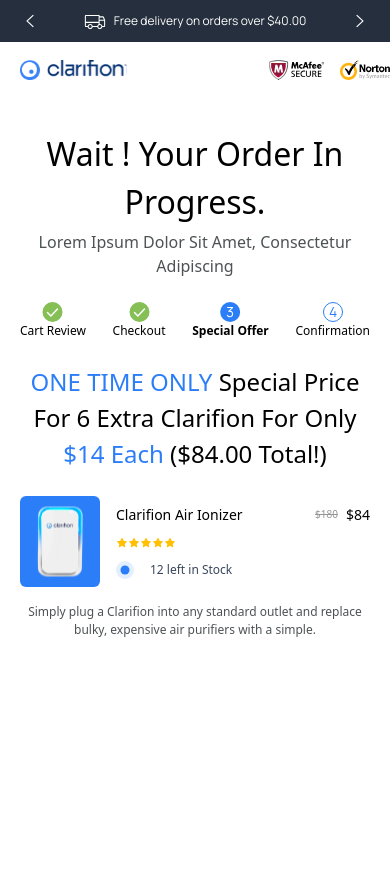
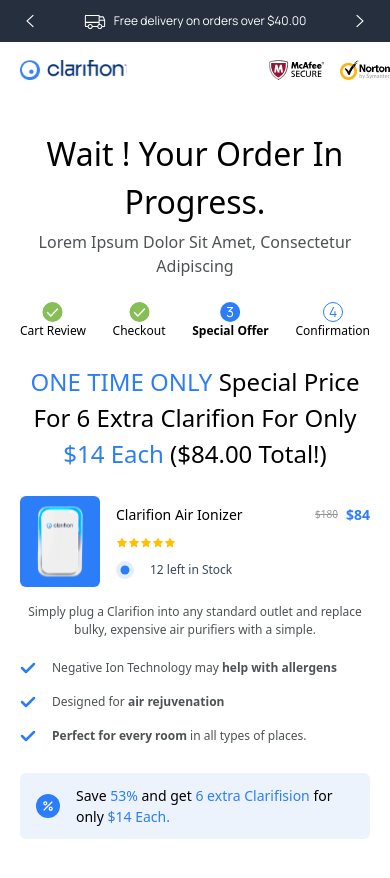
Before and after one commit to EmiLoKiJu/clarifion, a React (Vite) app: page / in a window 390 px wide. Shown: the top 878 px of the page. Before the commit the page ends 844 px from the top, so only its background shows below. Built offline with nearby package versions, Linux system fonts and the light colour scheme.

Commit message:
Add more sections to mobile section

```diff
--- a/src/components/Clarifion.jsx
+++ b/src/components/Clarifion.jsx
@@ -1,3 +1,5 @@
+import React, { useState } from "react";
+
 import logo from '@/assets/logo-with-text.svg';
 import mcafee from '@/assets/McAfee-secure.svg';
 import norton from '@/assets/norton-antivirus.svg';
@@ -7,8 +9,16 @@
 import star from '@/assets/star-filled.svg';
 import smallcircle from '@/assets/small-circle.svg';
 import clarifion from '@/assets/clarifion-nobg.svg';
+import bigclarifion from '@/assets/image4.png';
+import checkblue from '@/assets/tick-blue.svg';
+import discount from '@/assets/discount-percent.svg';
 
 const Clarifion = ()=> {
+  const [clarifionSelected, setClarifionSelected] = useState(false);
+  const toggleSelected = () => {
+    setClarifionSelected(!clarifionSelected);
+  };
+
   return(
     <div className="flex flex-col items-center text-black mt-10 p-5">
       <div className='flex w-full justify-between'>
@@ -18,43 +28,48 @@
           <img src={norton} alt="norton" />
         </div>
       </div>
+
       <div className='pt-[50px]'>
         <h1 className='text-4xl text-center'>Wait ! Your Order In Progress.</h1>
         <h2 className='text-xl text-blacktext text-center pt-1 pb-6'>Lorem Ipsum Dolor Sit Amet, Consectetur Adipiscing</h2>
       </div>
+
       <div className='flex w-full justify-between'>
-        <div className='flex flex-col items-center text-base text-center'>
+        <div className='flex flex-col items-center text-sm text-center'>
           <img src={checkedstep} alt="step" />
           Cart Review
         </div>
-        <div className='flex flex-col items-center text-base text-center'>
+        <div className='flex flex-col items-center text-sm text-center'>
           <img src={checkedstep} alt="step" />
           Checkout
         </div>
-        <div className='flex flex-col items-center text-base text-center font-bold'>
+        <div className='flex flex-col items-center text-sm text-center font-bold'>
           <img src={currentstep} alt="step" />
           Special Offer
         </div>
-        <div className='flex flex-col items-center text-base text-center'>
+        <div className='flex flex-col items-center text-sm text-center'>
           <img src={futurestep} alt="step" />
           Confirmation
         </div>
       </div>
+
       <div className='text-3xl text-center py-6'>
         <span className="text-blue2">ONE TIME ONLY </span>
         <span className="text-black">Special Price For 6 Extra Clarifion For Only </span>
         <span className="text-blue2">$14 Each </span>
         <span className="text-black">($84.00 Total!)</span>
       </div>
+      { clarifionSelected? (<img className="pb-6" src={bigclarifion} alt="bigclarifion" ></img>) : (<div></div>) }
+
       <div className='w-full'>
         <div className='flex justify-between w-full'>
-          <img className='bg-blue2 rounded-md mr-4' src={clarifion} alt="clarifionIMG" />
+          <img className='bg-blue2 rounded-md mr-4 hover:bg-blue-700' src={clarifion} alt="clarifionIMG" onClick={() => toggleSelected()} />
           <div className='py-2 flex flex-col justify-between flex-1'>
-            <div className='flex justify-between text-[14px]'>
+            <div className='flex justify-between text-base'>
               Clarifion Air Ionizer
               <div className='flex justify-between items-center'>
-                <div className='text-sm line-through text-[#969696] mr-2'>$180</div>
-                <div className='text-[14px]'>$84</div>
+                <div className='text-[10px] line-through text-[#969696] mr-2'>$180</div>
+                <div className='text-base text-blue2 font-semibold'>$84</div>
               </div>
             </div>
             <div className='flex py-3'>
@@ -66,13 +81,39 @@
             </div>
             <div className='flex'>
               <img className='pr-4' src={smallcircle} alt="O" />
-              <div className='text-base text-[#37465a] font-light'>12 left in Stock</div>
+              <div className='text-sm text-[#37465a] font-light'>12 left in Stock</div>
             </div>
           </div>
         </div>
-        <div className='text-center text-blacktext text-base my-4'>
+        <div className='text-center text-blacktext text-sm my-4'>
           Simply plug a Clarifion into any standard outlet and replace bulky, expensive air purifiers with a simple.
         </div>
+      </div>
+
+      <div className='text-sm text-blacktext w-full my-1'>
+        <div className='flex'>
+          <img className='pr-4' src={checkblue} alt="check" />
+          <div><span className=''>Negative Ion Technology may</span> <span className='font-bold'>help with allergens</span></div>
+        </div>
+        <div className='flex my-4'>
+          <img className='pr-4' src={checkblue} alt="check" />
+          <div><span className=''>Designed for </span> <span className='font-bold'>air rejuvenation</span></div>
+        </div>
+        <div className='flex'>
+          <img className='pr-4' src={checkblue} alt="check" />
+          <div><span className='font-bold'>Perfect for every room </span><span className=''>in all types of places.</span></div>
+        </div>
+      </div>
+
+      <div className="flex items-center justify-between w-full text-base px-4 py-3 bg-white2 rounded-md my-6">
+        <img className="" src={discount} alt="percent" />
+        <div className="px-4">
+          Save
+          <span className="text-blue2"> 53% </span>
+          and get
+          <span className="text-blue2"> 6 extra Clarifision </span>
+          for only
+          <span className="text-blue2"> $14 Each.</span></div>
       </div>
 
     </div>
--- a/src/components/Nav.jsx
+++ b/src/components/Nav.jsx
@@ -17,7 +17,7 @@
 
   return(
     <div className='font-manrope z-50 flex flex-col fixed'>
-      <nav className="bg-black2 flex justify-between items-center fixed w-full text-base text-white">
+      <nav className="bg-black2 flex justify-between items-center fixed w-full text-sm text-white">
         <img className='px-5' src={prevarrow} alt="prev" onClick={() => dispatch(prev())} />
         <div className='flex justify-center items-center'>
           <img className='py-[10px] pr-2' src={imgurl[navtext.current]} alt="current" />
--- a/tailwind.config.js
+++ b/tailwind.config.js
@@ -6,8 +6,8 @@
   ],
   theme: {
     fontSize: {
-      sm: '10px',
-      base: '12px',
+      sm: '12px',
+      base: '14px',
       xl: '16px',
       '2xl': '20px',
       '3xl': '24px',
```
Also changed, not shown: src/assets/image4.png (renamed from src/assets/image 4.png).
